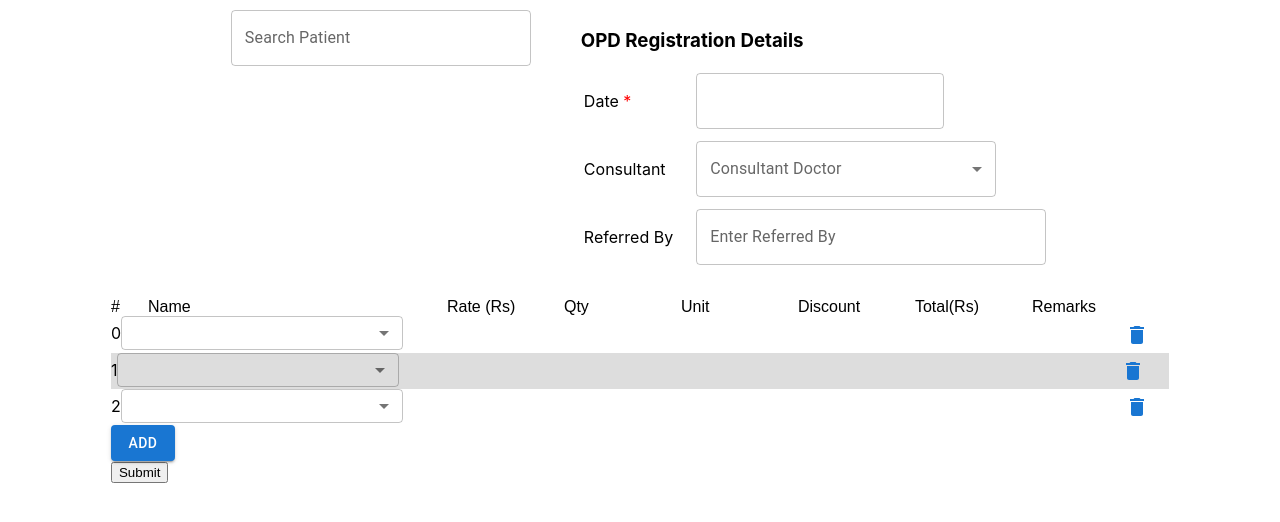
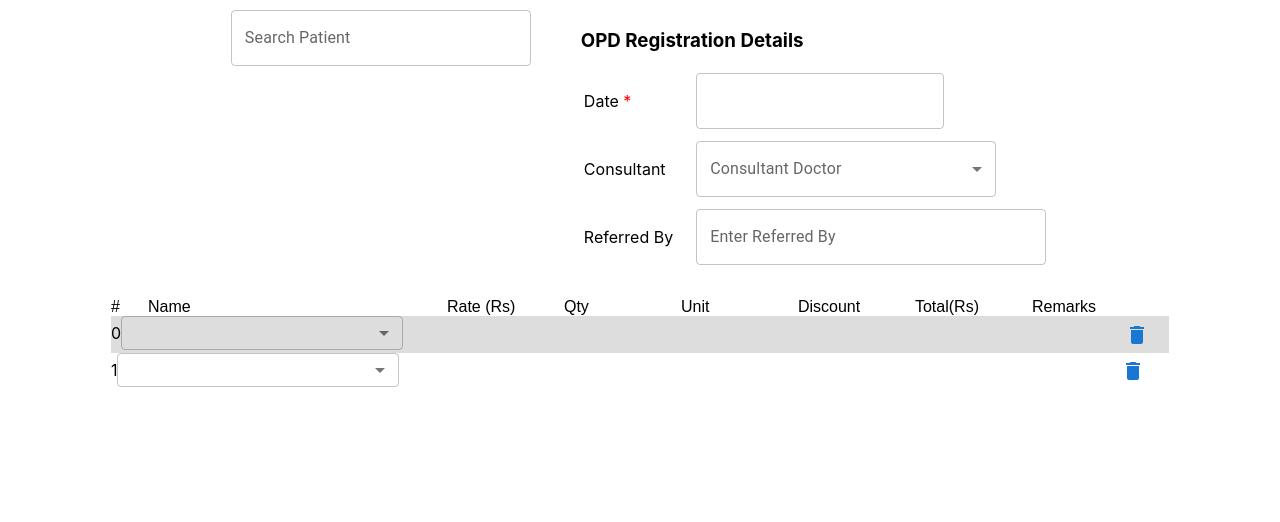
Before and after one commit to Vaishnavi429/OnitoTechnology.github.io, a React (Create React App) app: page / in a window 1280 px wide. Shown: the top 522 px of the page. Built offline with nearby package versions, Linux system fonts and the light colour scheme.

Commit message:
add update

```diff
--- a/src/Component/OPDRegistration/OPDRegistration.js
+++ b/src/Component/OPDRegistration/OPDRegistration.js
@@ -7,11 +7,25 @@ import TextField from '@mui/material/TextField';
 import Stack from '@mui/material/Stack';
 import Autocomplete from '@mui/material/Autocomplete';
 import PatientServiceDetail from './PatientServiceDetail/PatientServiceDetail'
+import { useFormik } from 'formik';
 import './OPDRegistration.css'
 
 
 export default function OPDRegistration() {
     const Doctor = ['Dr Vivek', 'Dr Ananya', 'Dr Abhishek', 'Dr vishal', 'Dr Shipra']
+
+    const formik = useFormik({
+
+        initialValues:{
+             Date:'',
+             Consultant:'',
+             ReferredBy:'',
+            serviceList: [{a:'a'},{b:'b'}]
+        }
+
+    })
+
+
     return (
         <div className='opdRegistration-container'>
             <div className='opdRegistration-formContainer'>
@@ -21,7 +35,6 @@ export default function OPDRegistration() {
                             freeSolo
                             id="free-solo-2-demo"
                             disableClearable
-                            // options={top100Films.map((option) => option.title)}
                             renderInput={(params) => (
                                 <TextField
                                     {...params}
@@ -36,25 +49,31 @@ export default function OPDRegistration() {
                     </Stack>
                 </div>
                 <div className='opdRegistration-form'>
+                    <form>
                     <h3>OPD Registration Details</h3>
                     <table>
                         <tbody>
                             <tr>
                                 <td className="opdRegistration-form_label">Date <span style={{ color: 'red' }}>*</span></td>
                                 <td>
-                                    <TextField id="outlined-basic" variant="outlined" />
+                                    <TextField id="outlined-basic" variant="outlined"
+                                    onChange={formik.handleChange}
+                                    value={formik.values.Date}
+                                    name='Date'
+                                    />
                                 </td>
                             </tr>
                             <tr>
                                 <td className="opdRegistration-form_label">Consultant</td>
                                 <td>
-                                    <FormControl sx={{my:1,minWidth: 300 }}>
+                                    <FormControl sx={{ my: 1, minWidth: 300 }}>
                                         <InputLabel id="demo-simple-select-helper-label">Consultant Doctor</InputLabel>
                                         <Select
                                             id="demo-simple-select-helper"
-                                            value=''
                                             label="Consultant Doctor"
-                                        // onChange={handleChange}
+                                            onChange={formik.handleChange}
+                                            value={formik.values.Consultant}
+                                            name='Consultant'
                                         >
                                             {Doctor.map((value, index) => (<MenuItem value={value} key={index}>{value}</MenuItem>))}
                                         </Select>
@@ -64,16 +83,21 @@ export default function OPDRegistration() {
                             <tr>
                                 <td className="opdRegistration-form_label">Referred By</td>
                                 <td>
-                                    <TextField style={{ minWidth: '350px' }} id="outlined-basic" label='Enter Referred By' variant="outlined" />
+                                    <TextField style={{ minWidth: '350px' }}
+                                    id="outlined-basic" label='Enter Referred By'
+                                     variant="outlined"
+                                     onChange={formik.handleChange}
+                                    value={formik.values.ReferredBy}
+                                    name='ReferredBy' />
                                 </td>
                             </tr>
                         </tbody>
                     </table>
-
+                    </form>
                 </div>
             </div>
             <div>
-                <PatientServiceDetail />
+                <PatientServiceDetail  formik={formik}/>
             </div>
         </div>
     )
--- a/src/Component/OPDRegistration/PatientServiceDetail/PatientServiceDetail.js
+++ b/src/Component/OPDRegistration/PatientServiceDetail/PatientServiceDetail.js
@@ -4,16 +4,10 @@ import ServiceNewRow from './ServiceNewRow/ServiceNewRow'
 import DeleteIcon from '@mui/icons-material/Delete';
 import { Formik, Form, Field, ErrorMessage, FieldArray } from 'formik';
 import './PatientServiceDetail.css'
-export default function PatientServiceDetail() {
-    const [newService, setNewService] = useState({
-        serviceOpt: '',
-        rate: '',
-        qty: '',
-        unit: '',
-        discount: '',
-        total: '',
-        remarks: '',
-    })
+export default function PatientServiceDetail({formik}) {
+    console.log(formik.values.serviceList);
+
+
     return (
         <>
             <div className='PatientServiceDetail-container'>
@@ -28,37 +22,24 @@ export default function PatientServiceDetail() {
                     <span style={{ width: '100px' }}>Remarks</span>
                     <span style={{ width: '20px' }}></span>
                 </div>
-
-                <Formik
-                    initialValues={{
-                        serviceList: [{}, {}, {}]
-                    }}
-                    onSubmit={(values) => {
-                        console.log(values);
-                    }}
-                >
-                    {(formik) => (
-                        <Form onSubmit={formik.handleSubmit}>
+                    {/* {(formik) => (
                             <FieldArray name='serviceList'
                                 render={
                                     (arrayHelpers) => {
-                                        return (
-                                            <div>
+                                        return ( <div> */}
                                                 {formik.values.serviceList.map((item, index) => (
-                                                    <ServiceNewRow key={index} index={index} arrayHelpers={arrayHelpers} newService={newService} setNewService={setNewService} />
+                                                    <ServiceNewRow key={index} index={index}
+                                                    //  arrayHelpers={arrayHelpers}
+                                                    />
                                                 ))}
-                                                <Button variant="contained" onClick={() => arrayHelpers.insert(formik.values.serviceList.length + 1, { newService })}>add</Button>
-                                            </div>
-                                        )
+                                                {/*
+                                                formik.values.serviceList.length + 1, { })}>add</Button>  */}
+                                             </div>
+                                         {/* )
                                     }}
                             />
-                            <button type='submit'>Submit</button>
-                        </Form>
-
-                    )}
-
-                </Formik>
-            </div>
+                    )}  */}
+            {/* </div> */}
 
         </>
     )
--- a/src/Component/OPDRegistration/PatientServiceDetail/ServiceNewRow/ServiceNewRow.js
+++ b/src/Component/OPDRegistration/PatientServiceDetail/ServiceNewRow/ServiceNewRow.js
@@ -5,7 +5,7 @@ import { Button } from '@mui/material';
 import Select from '@mui/material/Select';
 import './ServiceNewRow.css'
 
-export default function ServiceNewRow({ index, arrayHelpers, setNewService, newService }) {
+export default function ServiceNewRow({ index, arrayHelpers }) {
   const service = ['Consultation Fees', 'Stitching charges', '2D Echo', 'First Aid Charge']
 
   const HandleRemove = (index) => {
```
